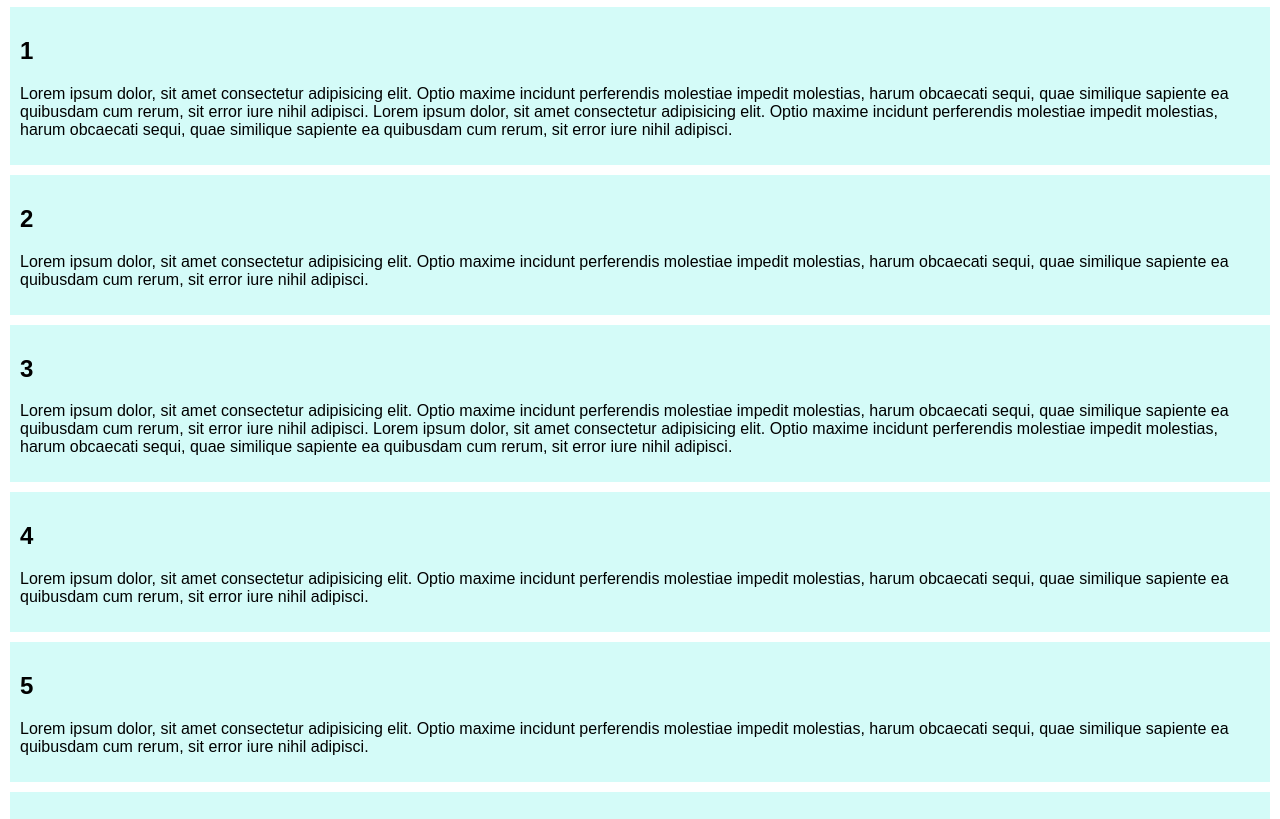
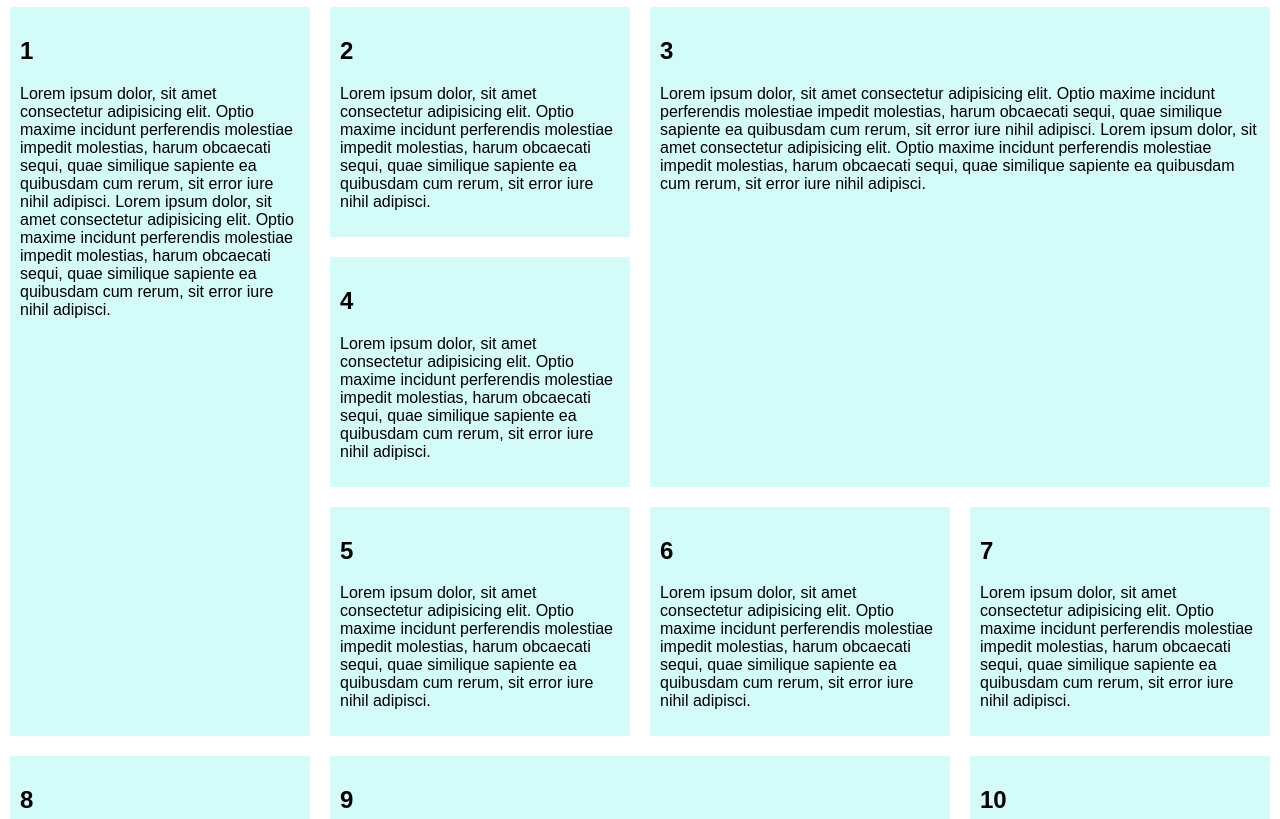
Before and after one commit to mangust777/EWTLabs, a plain HTML site: page EWT_lab_8/EWT_lab8.html in a window 1280 px wide. Shown: the part 103-922 px from the top of the page. Drawn offline with Linux system fonts and the light colour scheme.

Commit message:
lab_8 task is completed

```diff
--- a/EWT_lab_8/style.css
+++ b/EWT_lab_8/style.css
@@ -18,8 +18,39 @@ html {
   margin: 0;
 }
 
+/* Define the grid container */
+.grid {
+  display: grid;
+  /* Four equal columns – adjust as needed */
+  grid-template-columns: repeat(4, 1fr);
+  /* Four rows – you can use auto or a fixed height */
+  grid-template-rows: repeat(4, auto);
+  /* Set up the grid-template-areas (each quoted string is one row) */
+  grid-template-areas:
+    "a b c c"
+    "a d c c"
+    "a e f g"
+    "h i i j";
+  gap: 20px; /* Adjust gap between items as desired */
+  margin: 10px;
+}
+
+/* Now assign each article to its grid-area via nth-child() */
+.grid article:nth-child(1)  { grid-area: a; } /* Article 1: x1, y1–3 */
+.grid article:nth-child(2)  { grid-area: b; } /* Article 2: x2, y1 */
+.grid article:nth-child(3)  { grid-area: c; } /* Article 3: x3–4, y1-2 (spanning two columns and rows) */
+.grid article:nth-child(4)  { grid-area: d; } /* Article 4: x2, y2 */
+.grid article:nth-child(5)  { grid-area: e; } /* Article 5: x2, y3 */
+.grid article:nth-child(6)  { grid-area: f; } /* Article 6: x3, y3 */
+.grid article:nth-child(7)  { grid-area: g; } /* Article 7: x4, y3 */
+.grid article:nth-child(8)  { grid-area: h; } /* Article 8: x1, y4 */
+.grid article:nth-child(9)  { grid-area: i; } /* Article 9: x2–3, y4 */
+.grid article:nth-child(10) { grid-area: j; } /* Article 10: x4, y4 */
+
+/* Give each article some background and padding */
 article {
+  background: rgba(16, 233, 215, 0.18);
   padding: 10px;
-    margin: 10px;
-    background: rgba(16, 233, 215, 0.178);
+  /* Remove original margins if desired (grid-gap handles space between items) */
+  margin: 0;
 }
```
Lines whose indentation alone changed are shown as unchanged.
